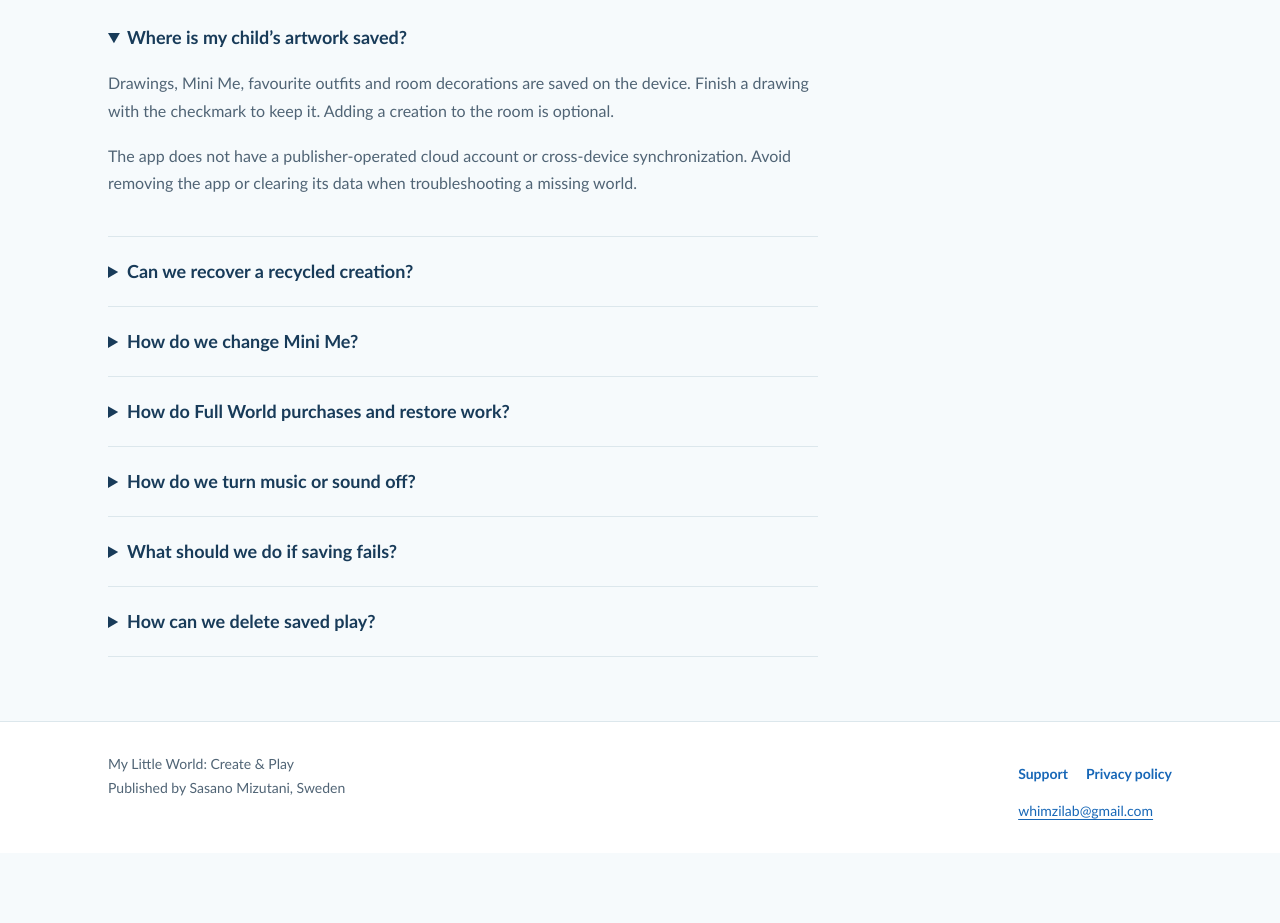
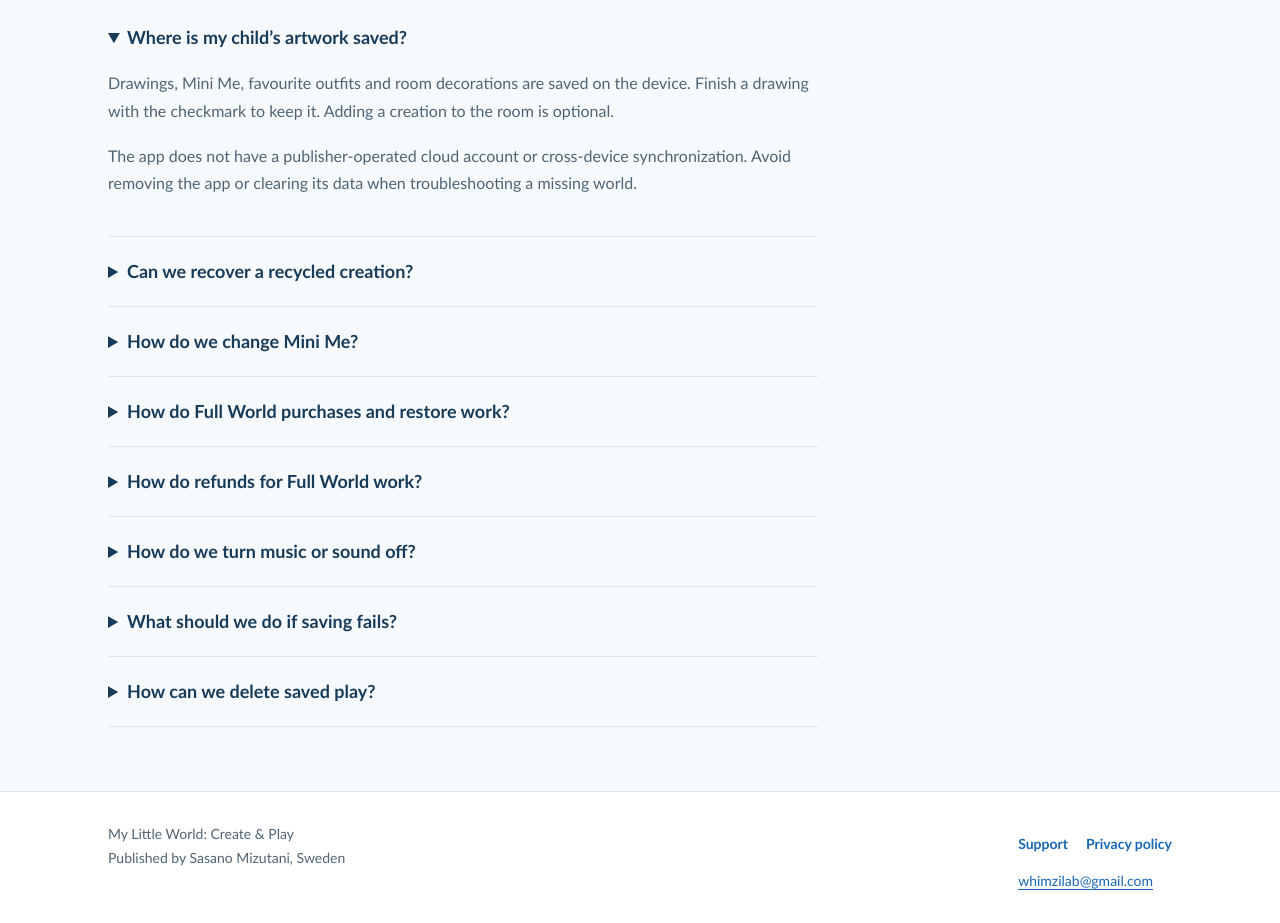
Before and after one commit to sasano-cc/whimzilab-site, a plain HTML site: page support/index.html in a window 1280 px wide. Shown: the part 652-1575 px from the top of the page. Before the commit the page ends 1505 px from the top, so only its background shows below. Drawn offline with Linux system fonts and the light colour scheme.

Commit message:
Explain how refunds for Full World work on the support page
Refund requests go to the store: Apple's Report a Problem page, or
Google Play in the first 48 hours and the publisher after that. A
refunded purchase locks Full World again; saved play stays.

Co-Authored-By: Claude Fable 5.2 <noreply@anthropic.com>

```diff
--- a/support/index.html
+++ b/support/index.html
@@ -7,6 +7,7 @@
 <details><summary>Can we recover a recycled creation?</summary><div><p>Open the gated Grown-ups area and look for Recently recycled. Creations can be recovered for 30 days after recycling, unless they were permanently deleted. Expired creations are removed on a later app launch.</p></div></details>
 <details><summary>How do we change Mini Me?</summary><div><p>Use the mirror to change Mini Me’s appearance. Changing a look keeps the same character and does not erase drawings or room decorations. Clothes can be changed in the wardrobe.</p></div></details>
 <details><summary>How do Full World purchases and restore work?</summary><div><p>When Full World is available in your installed version, open Grown-ups to see the one-time unlock and the price supplied by your store. Purchases are handled by Apple’s App Store on iPhone and iPad, or Google Play on Android.</p><p>To check a previous purchase, use Restore Purchases in Grown-ups while signed in to the account used for the purchase: your Apple Account on iOS or your Google Play account on Android. Restoring Full World restores access to the collection; it does not restore saved drawings or move a world from another device. Purchases do not transfer between the App Store and Google Play.</p><p>If a purchase is pending, allow your store’s approval or payment process to finish. If access is still missing, contact us without sending payment-card details or account passwords.</p></div></details>
+<details id="refunds"><summary>How do refunds for Full World work?</summary><div><p>The free collection is there so you can try the app before you buy. Full World is bought through your store, so a refund request goes to the store first.</p><p><strong>iPhone and iPad:</strong> Apple handles refund requests. Sign in at <a href="https://reportaproblem.apple.com/">reportaproblem.apple.com</a>, choose “Request a refund” and follow the steps. Apple says to allow 24 to 48 hours for an update on your request.</p><p><strong>Android:</strong> in the first 48 hours after buying, ask Google Play: see <a href="https://support.google.com/googleplay/answer/15574897">Request a refund on Google Play</a>. After 48 hours, email us at <a href="mailto:whimzilab@gmail.com">whimzilab@gmail.com</a> with the order number from your Google Play receipt (it starts with GPA), and we will help. Please don’t send payment-card details or passwords.</p><p>When a purchase is refunded, the store removes it, and Full World locks again the next time the app checks your purchases. Your child’s Mini Me, drawings and rooms stay saved on the device, and the free collection keeps working.</p><p>Nothing here limits the rights you have under consumer law.</p></div></details>
 <details><summary>How do we turn music or sound off?</summary><div><p>Open Grown-ups and use the music and sound controls. The app saves these preferences on the device.</p></div></details>
 <details><summary>What should we do if saving fails?</summary><div><p>Keep the app open and retry the save. Check that the device has available storage. Do not uninstall or clear app data as your first troubleshooting step, because that can remove saved play.</p><p>If the problem continues, email the activity, steps and any error message to support. A screenshot can help, but remove personal information before sending it.</p></div></details>
 <details><summary>How can we delete saved play?</summary><div><p>Grown-ups has controls to delete creations, reset Mini Me and favourite outfits, or reset the whole world. Follow the confirmation before a permanent deletion or reset.</p><p>Resetting play does not cancel a purchase or erase the App Store’s or Google Play’s purchase history. Copies in device backups are managed separately through your device and account settings. Read our <a href="/privacy/#deletion">privacy policy</a> for details.</p></div></details>
```
